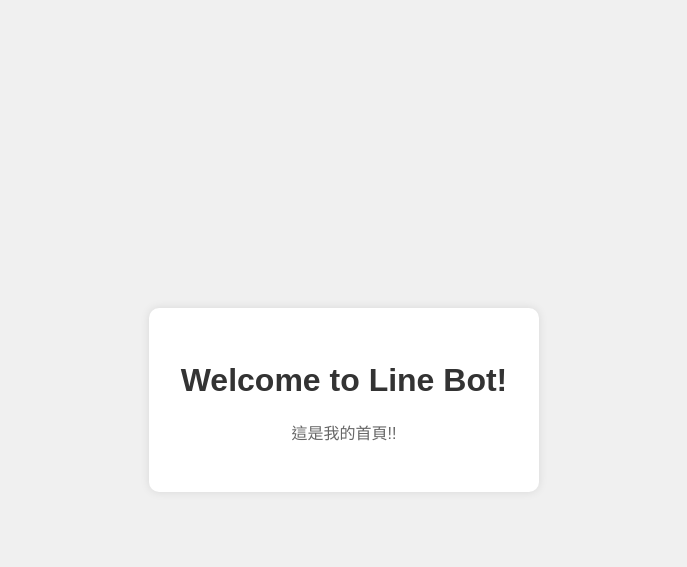
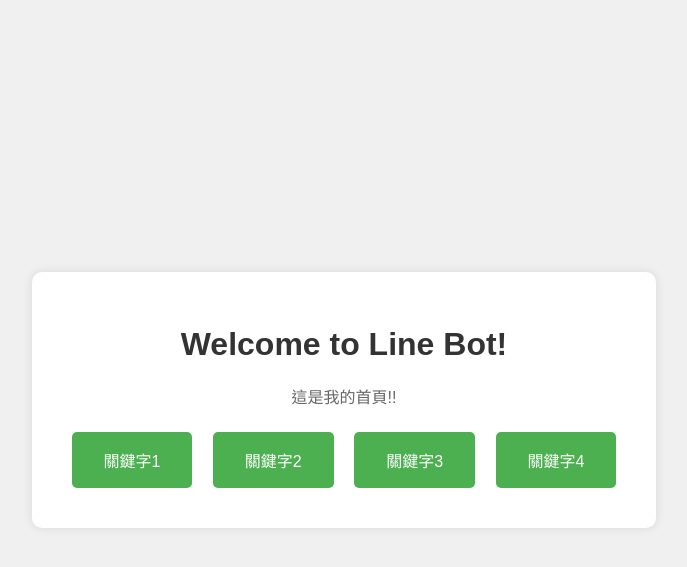
Before and after one commit to kavinqq/PocketDaily, a Flask app: page / in a window 1280 px wide. Shown: the top 567 px of the page, without its empty margins (296-983 px from the left). Run offline with Flask 3, Linux system fonts and the light colour scheme.

Commit message:
feat: 首頁更新

```diff
--- a/static/css/style.css
+++ b/static/css/style.css
@@ -23,3 +23,65 @@
 p {
     color: #666;
 }
+
+.button-container {
+    margin-top: 1em;
+}
+
+.btn {
+    background-color: #4CAF50;
+    color: white;
+    border: none;
+    padding: 1em 2em;
+    text-align: center;
+    text-decoration: none;
+    display: inline-block;
+    font-size: 1em;
+    margin: 0.5em;
+    border-radius: 5px;
+    cursor: pointer;
+    transition: background-color 0.3s;
+}
+
+.btn:hover {
+    background-color: #45a049;
+}
+
+.modal {
+    display: none;
+    position: fixed;
+    z-index: 1;
+    left: 0;
+    top: 0;
+    width: 100%;
+    height: 100%;
+    overflow: auto;
+    background-color: rgb(0, 0, 0);
+    background-color: rgba(0, 0, 0, 0.4);
+    padding-top: 60px;
+}
+
+.modal-content {
+    background-color: #fefefe;
+    margin: 5% auto;
+    padding: 20px;
+    border: 1px solid #888;
+    width: 80%;
+    max-width: 500px;
+    border-radius: 10px;
+}
+
+.close-btn {
+    color: #aaa;
+    float: right;
+    font-size: 28px;
+    font-weight: bold;
+    cursor: pointer;
+}
+
+.close-btn:hover,
+.close-btn:focus {
+    color: black;
+    text-decoration: none;
+    cursor: pointer;
+}
--- a/templates/index.html
+++ b/templates/index.html
@@ -5,11 +5,50 @@
     <meta name="viewport" content="width=device-width, initial-scale=1.0">
     <title>Line Bot Home</title>
     <link rel="stylesheet" href="{{ url_for('static', filename='css/style.css') }}">
+    <script src="https://code.jquery.com/jquery-3.6.0.min.js"></script>
+    <link rel="stylesheet" href="https://cdnjs.cloudflare.com/ajax/libs/font-awesome/5.15.3/css/all.min.css">
 </head>
 <body>
     <div class="container">
         <h1>Welcome to Line Bot!</h1>
         <p>這是我的首頁!!</p>
+
+        <div class="button-container">
+            <button class="btn" data-keyword="關鍵字1">關鍵字1</button>
+            <button class="btn" data-keyword="關鍵字2">關鍵字2</button>
+            <button class="btn" data-keyword="關鍵字3">關鍵字3</button>
+            <button class="btn" data-keyword="關鍵字4">關鍵字4</button>
+        </div>
+
+        <div id="modal" class="modal">
+            <div class="modal-content">
+                <span class="close-btn">&times;</span>
+                <h2 id="keyword-title"></h2>
+                <p id="keyword-description"></p>
+            </div>
+        </div>
     </div>
+
+    <script>
+        const descriptions = {
+            '關鍵字1': '這是關鍵字1的功能介紹。',
+            '關鍵字2': '這是關鍵字2的功能介紹。',
+            '關鍵字3': '這是關鍵字3的功能介紹。',
+            '關鍵字4': '這是關鍵字4的功能介紹。'
+        };
+
+        $(document).ready(function(){
+            $('.btn').click(function(){
+                const keyword = $(this).data('keyword');
+                $('#keyword-title').text(keyword);
+                $('#keyword-description').text(descriptions[keyword]);
+                $('#modal').show();
+            });
+
+            $('.close-btn').click(function(){
+                $('#modal').hide();
+            });
+        });
+    </script>
 </body>
 </html>
```
Also changed, not shown: vercel.json.
